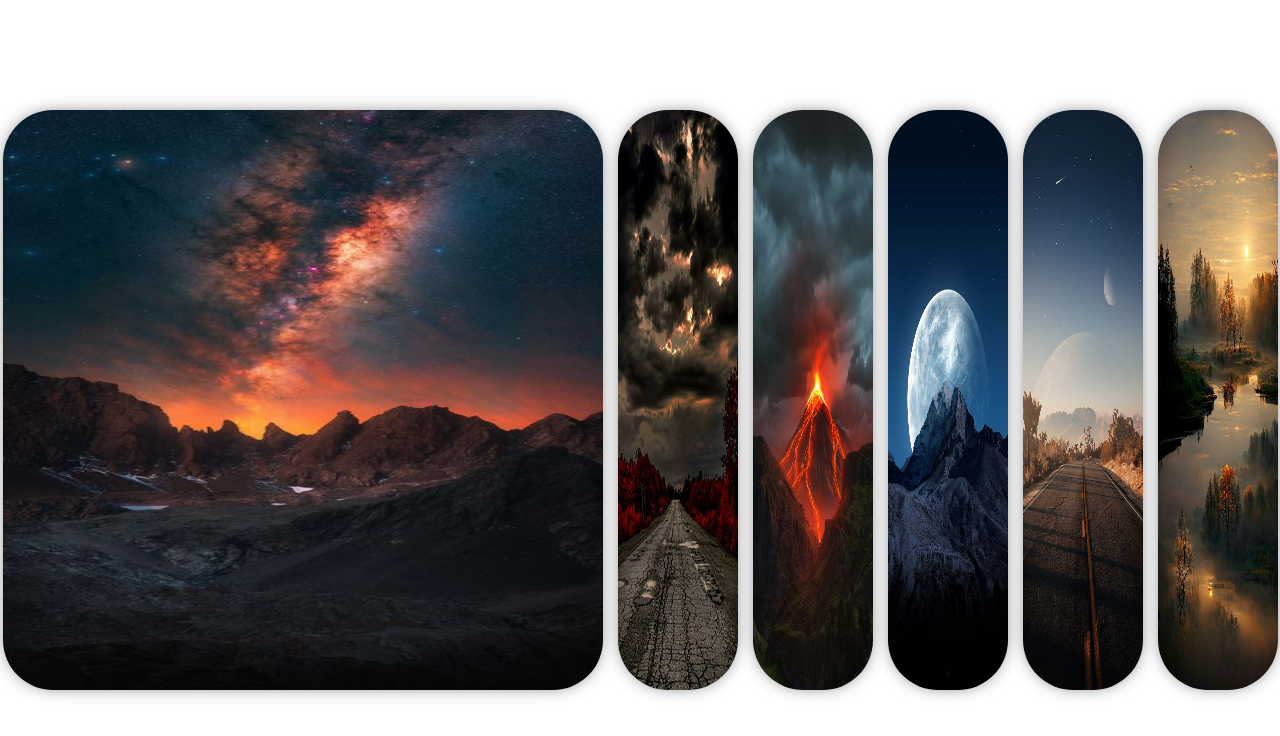
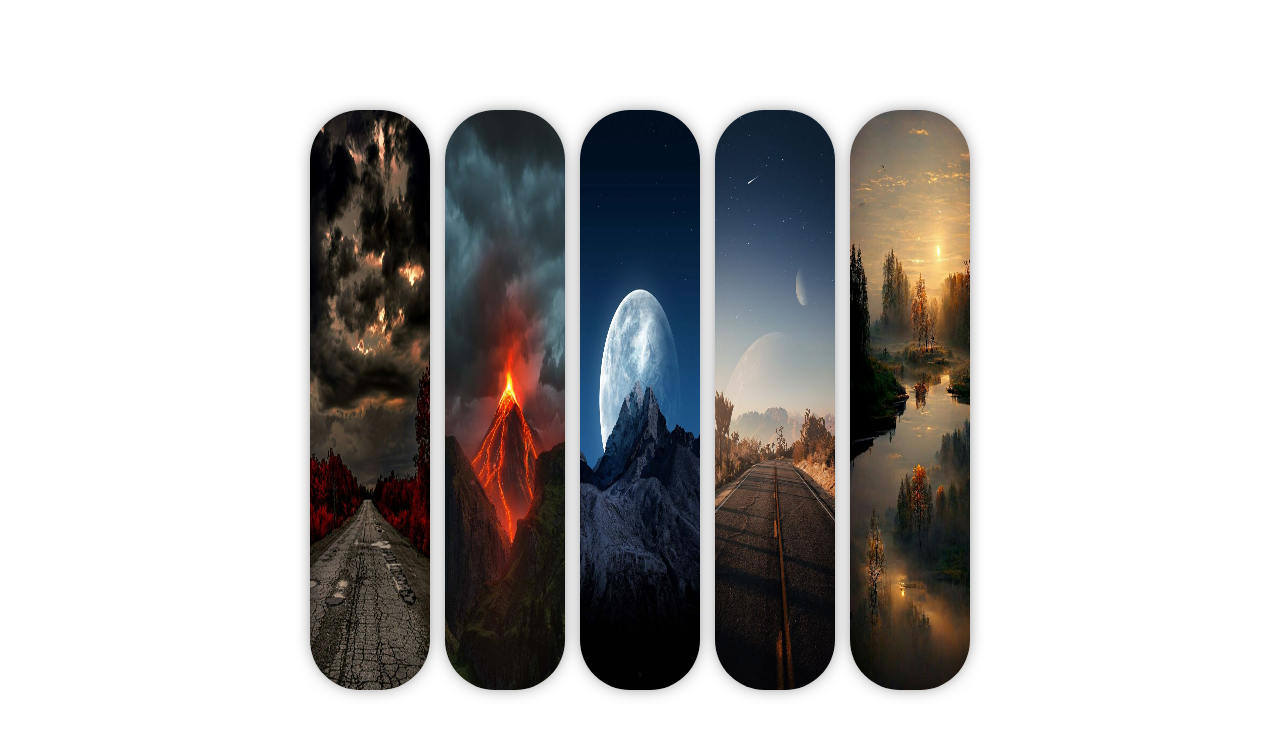
Before and after one commit to MoussaBenboudina/tp-2, a plain HTML site: page index.html in a window 1280 px wide. Drawn offline with Linux system fonts and the light colour scheme.

Commit message:
Update index.html

```diff
--- a/index.html
+++ b/index.html
@@ -9,7 +9,7 @@
 </head>
 <body>
     <div class="container">
-        <img src="images/img-1.jpg" alt="" class="active">
+
         <img src="images/img-2.jpg" alt="">
         <img src="images/img-3.jpg" alt="">
         <img src="images/img-4.jpg" alt="">
```
